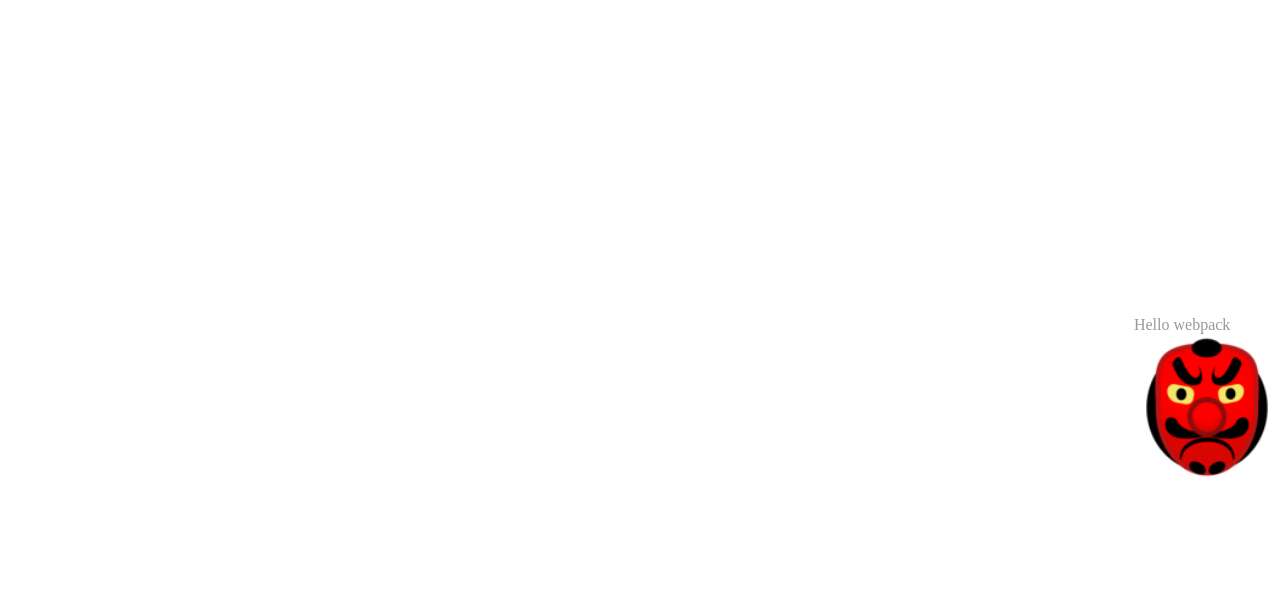
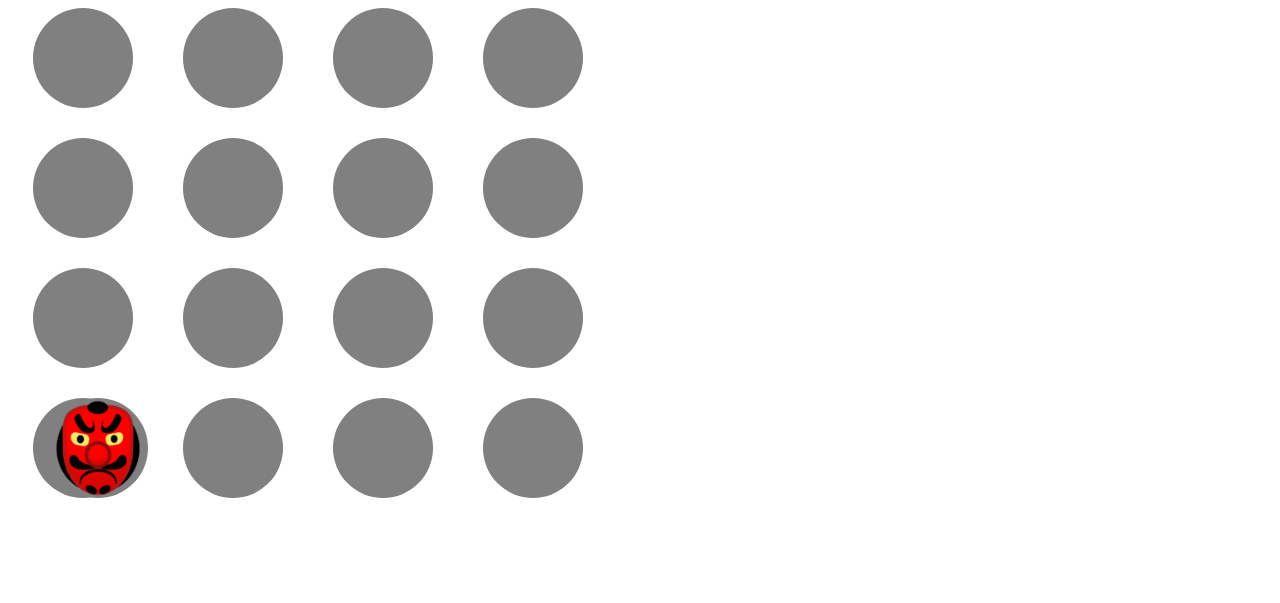
Before and after one commit to Ka-Qessa/DOM-homework, a website built with webpack: page src/index.html in a window 1280 px wide. Built offline with nearby package versions, Linux system fonts and the light colour scheme.

Commit message:
code rewritten

```diff
--- a/src/css/style.css
+++ b/src/css/style.css
@@ -1,27 +1,20 @@
-body {
-  color: #999;
-    display: flex;
-	justify-content: center;
-	align-items: center;
-	height: 100vh;
-	margin: 0;
+.game-board {
+  width: 600px;
+  display: flex;
+  flex-wrap: wrap;
+  justify-content: space-around;
 }
 
-    .game-board {
-      display: grid;
-      grid-template-columns: repeat(4, 1fr);
-      grid-template-rows: repeat(4, 1fr);
-      gap: 1px;
-      width: 400px;
-      height: 400px;
-    }
-
-    img {
-      width: 100%;
-      height: 100%;
-      object-fit: cover;
-    }
-
-    .goblin {
-      visibility: hidden;
-    }
+.hole {
+  width: 100px;
+  height: 100px;
+  margin: 0 15px 30px;
+  background: gray;
+  border-radius: 50% ;
+}
+.hole_has-mole {
+  background-position: center center;
+  background-repeat: no-repeat;
+  background-size: contain;
+  background-image: url("../img/goblin.png");
+}
--- a/src/index.html
+++ b/src/index.html
@@ -8,9 +8,25 @@
     <script src="https://unpkg.com/lodash@4.17.20"></script>
 </head>
 <body>
-  <div class="game-board"></div>
-  <img src="./img/goblin.png" alt="goblin"class="goblin">
-  <script src="./src/index.js"></script>
-  <script src="main.js"></script>
+  <div class="game-board">
+    <div class="hole hole_has-mole" id="hole1"></div>
+    <div class="hole" id="hole2"></div>
+    <div class="hole" id="hole3"></div>
+    <div class="hole" id="hole4"></div>
+    <div class="hole" id="hole5"></div>
+    <div class="hole" id="hole6"></div>
+    <div class="hole" id="hole7"></div>
+    <div class="hole" id="hole8"></div>
+    <div class="hole" id="hole9"></div>
+    <div class="hole" id="hole10"></div>
+    <div class="hole" id="hole11"></div>
+    <div class="hole" id="hole12"></div>
+    <div class="hole" id="hole13"></div>
+    <div class="hole" id="hole14"></div>
+    <div class="hole" id="hole15"></div>
+    <div class="hole" id="hole16"></div>
+    <div class="hole" id="hole17"></div>
+  </div>
+  <script src="index.js"></script>
 </body>
 </html>
--- a/src/index.js
+++ b/src/index.js
@@ -1,11 +1,10 @@
 import './css/style.css';
 import './js/app';
-import Icon from './img/goblin.png';
 
 function component() {
     const element = document.createElement('div');
 
-    element.innerHTML = _.join(['Hello', 'webpack'], ' ');
+    element.innerHTML = _.join();
     element.classList.add('hello');
 
     const myIcon = new Image();
--- a/src/js/app.js
+++ b/src/js/app.js
@@ -1,23 +1,20 @@
-document.addEventListener('DOMContentLoaded', () => {
-  const goblin = document.querySelector('.goblin');
-  const gameBoard = document.querySelector('.game-board');
+const randomHole = document.querySelectorAll('.hole');
+let randomPosition = Math.floor(Math.random() * randomHole.length);
+let currentHole = randomHole[randomPosition];
 
-  function getRandomPosition() {
-    const x = Math.floor(Math.random() * 4);
-    const y = Math.floor(Math.random() * 4);
-    return {
-      x,
-      y
-    };
+const character = document.querySelector('.hole_has-mole');
+  if (!currentHole.contains(character)) {
+  currentHole.appendChild(character);
+}
+
+function moveCharacter() {
+  let newRandomPosition = Math.floor(Math.random() * randomHole.length);
+  let newHole = randomHole[newRandomPosition];
+
+  if (newHole !== currentHole && !newHole.contains(character)) {
+    newHole.appendChild(character);
+    currentHole = newHole;
   }
+}
 
-  function moveGoblin() {
-    const newPosition = getRandomPosition();
-    goblin.style.gridRow = newPosition.y + 1;
-    goblin.style.gridColumn = newPosition.x + 1;
-  }
-
-  goblin.addEventListener('click', moveGoblin);
-
-  setInterval(moveGoblin, 1000);
-});
+setInterval(moveCharacter, 2000);
```
